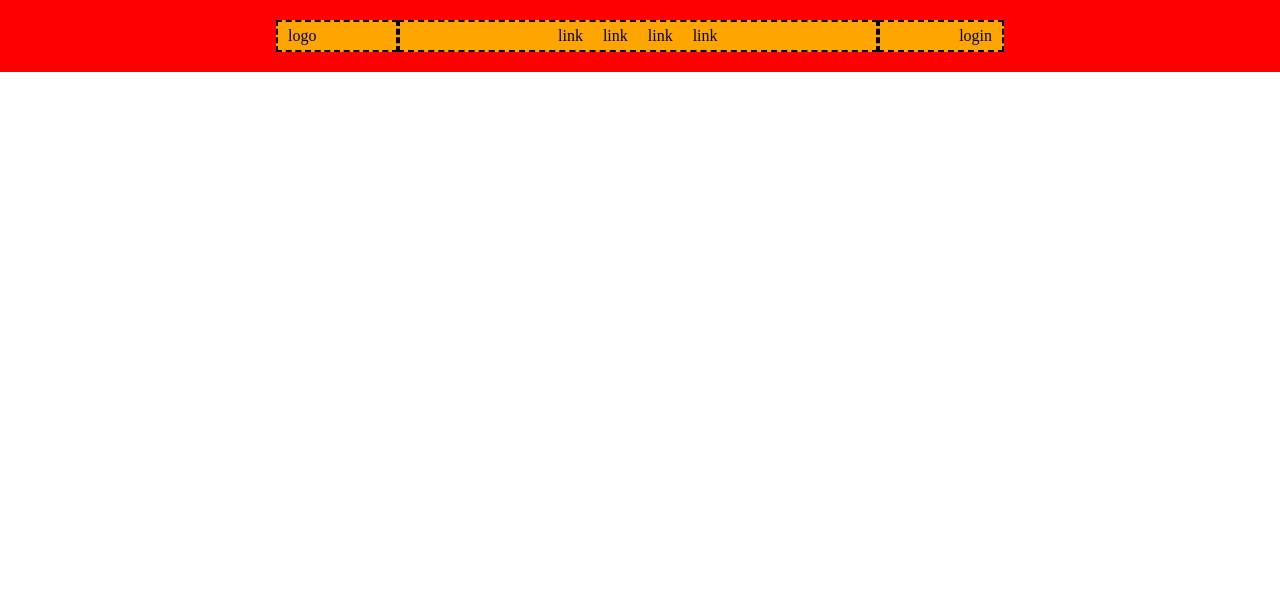
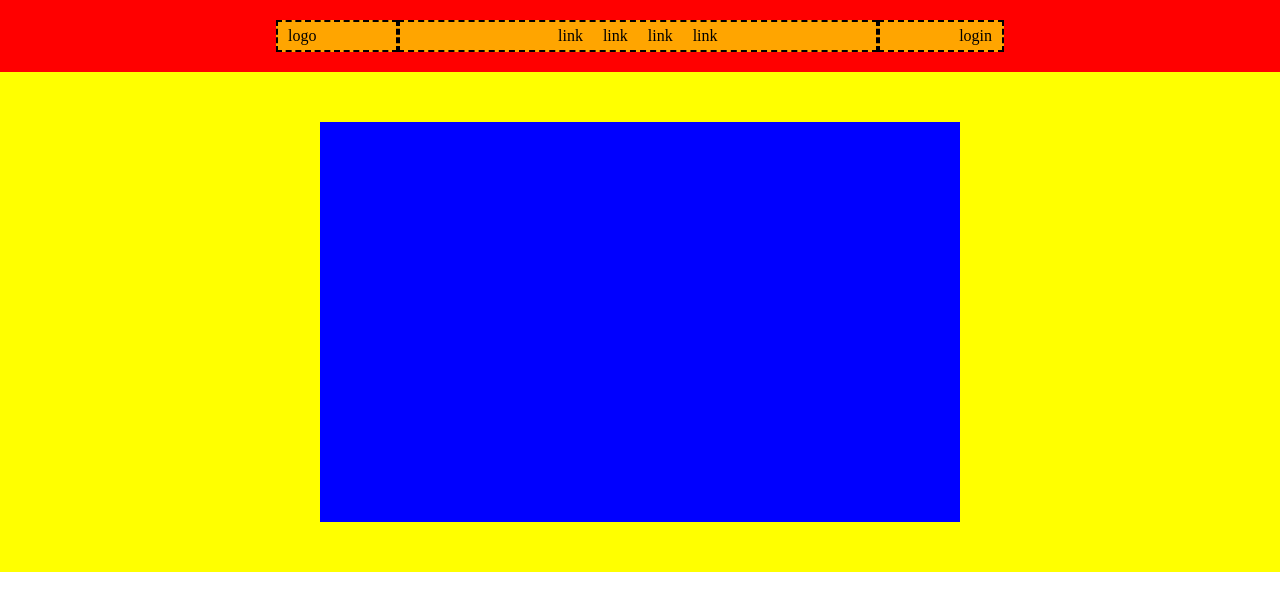
Before and after one commit to valeriosalzano/htmlcss-struttura-discord, a plain HTML site: page index.html in a window 1280 px wide. Drawn offline with Linux system fonts and the light colour scheme.

Commit message:
header-bottom

```diff
--- a/css/style.css
+++ b/css/style.css
@@ -8,7 +8,12 @@
     background-color: orange;
     border: 2px dashed black;
 }
-
+.debug header .bottom{
+    background-color: yellow;
+}
+.debug header .bottom .container{
+    background-color: blue;
+}
 /* CSS rules */
 *{
     margin: 0;
@@ -48,3 +53,9 @@
         flex-grow: 1;
         padding: 5px 10px;
     }
+    /* bottom */
+    header .bottom .container{
+        height: 400px;
+        width: 50%;
+        margin: 50px auto;
+    }
--- a/index.html
+++ b/index.html
@@ -24,7 +24,9 @@
                 </div>
             </div>
             <div class="bottom flex-container">
+                <div class="container">
 
+                </div>
             </div>
         </header>
     </body>
```
